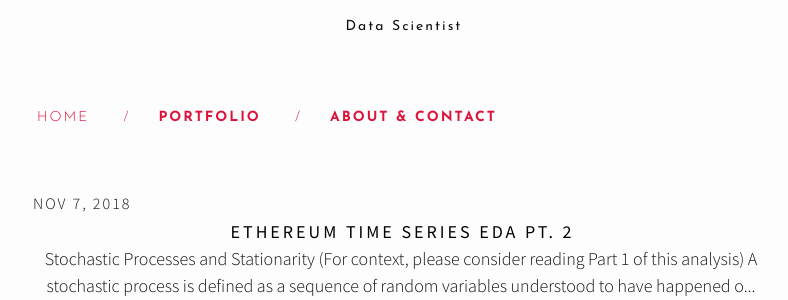
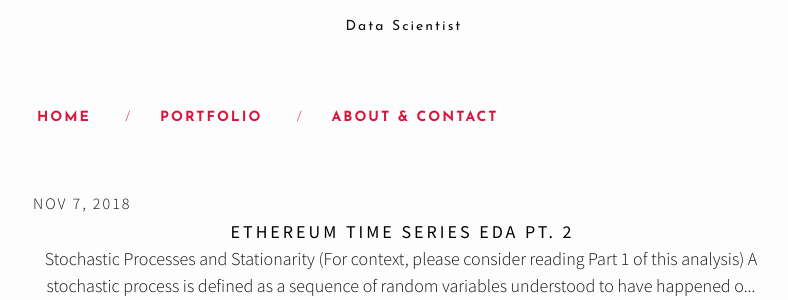
Before and after one commit to brianmcguckin/brianmcguckin.github.io, a Jekyll site: the page built from index.html, in a window 1280 px wide. Shown: the part 144-444 px from the top of the page, without its empty margins (239-1027 px from the left). Built offline with Jekyll 4.4.1, drawn with Linux system fonts in a browser that asks for light colours; nearby versions of some CDN libraries; the list of posts is cut into pages by our own code.

Commit message:
update header

```diff
--- a/_includes/header.html
+++ b/_includes/header.html
@@ -7,7 +7,7 @@
 </div>
 <div class="wrapper">
   <div class="trigger site-navigation">
-    <a class="page-link" href="{{site.url}}{{site.baseurl}}">HOME</a>
+    <a class="page-link" href="{{site.url}}{{site.baseurl}}" style="font-weight:bold">HOME</a>
 
     {% assign sorted_pages = site.pages | sort:"order" %}
     {% for sitePage in sorted_pages %}
```
